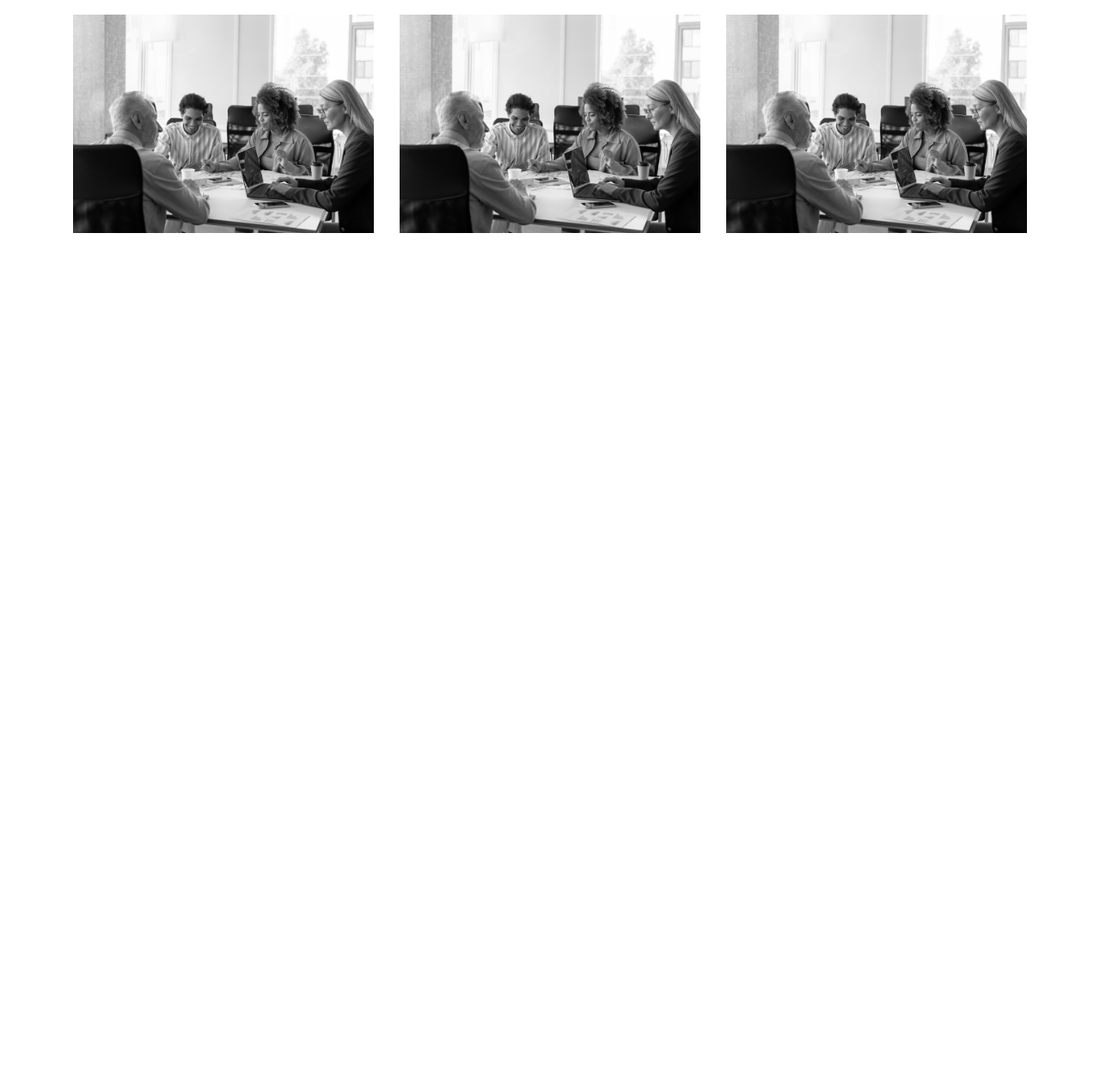
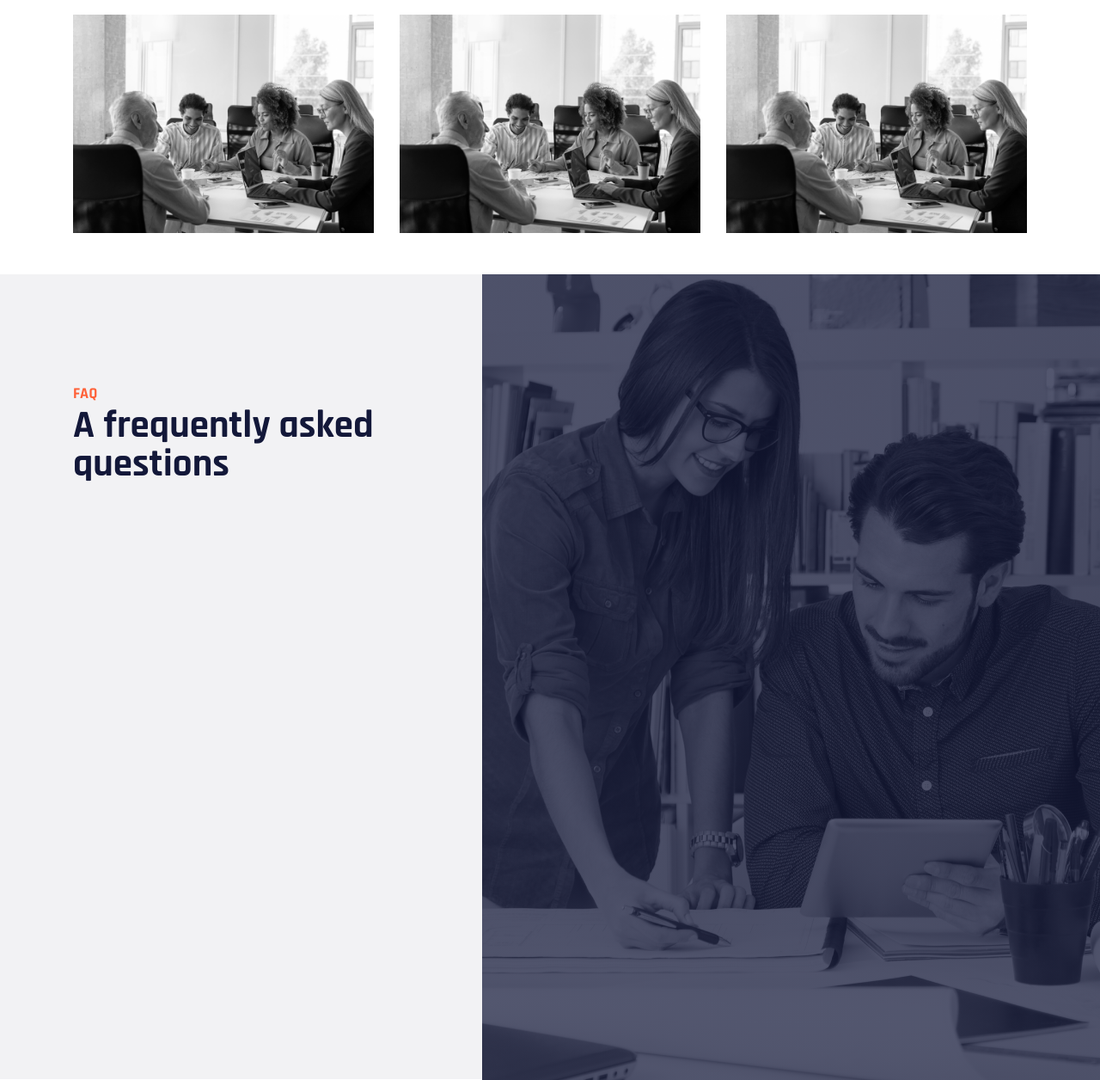
Before and after one commit to nishad0055/Mostan, a plain HTML site: page index.html in a window 1280 px wide. Shown: the part 2719-3975 px from the top of the page at 86% size. Before the commit the page ends 2990 px from the top, so only its background shows below. Drawn offline with nearby package versions, Linux system fonts and the light colour scheme.

Commit message:
accordation

```diff
--- a/css/style.css
+++ b/css/style.css
@@ -270,3 +270,45 @@ small {
 .gap {
   row-gap: 20px;
 }
+
+/* Frequently css */
+.frequently-bg {
+  width: 100%;
+  height: 936px;
+  background: #f2f2f4;
+  position: relative;
+}
+.faq-img {
+  position: absolute;
+  background: linear-gradient(
+      0deg,
+      rgba(19, 24, 57, 0.73),
+      rgba(19, 24, 57, 0.73)
+    ),
+    url(../images/annotation.png);
+  width: 719px;
+  height: 937px;
+  top: 0;
+  right: 0;
+}
+.faq-info {
+  padding-top: 124px;
+  padding-right: 224px;
+}
+.faq-info p {
+  font-family: "Rajdhani";
+  font-style: normal;
+  font-weight: 700;
+  font-size: 18px;
+  line-height: 30px;
+  text-transform: uppercase;
+  color: #ff6138;
+}
+.faq-info h2 {
+  font-family: "Rajdhani";
+  font-style: normal;
+  font-weight: 700;
+  font-size: 45px;
+  line-height: 45px;
+  color: #131839;
+}
--- a/index.html
+++ b/index.html
@@ -238,18 +238,29 @@
             </div>
         </div>
     </section>
+    <!-- case study end -->
+
+    <!-- Frequently start -->
+    <section class="mt-5">
+        <div class="frequently-bg">
+            <div class="faq-img">
+            </div>
+            <div class="container">
+                <div class="faq-info">
+                    <p class="m-0">FAQ</p>
+                    <h2 class="m-0">A frequently asked <br> questions</h2>
+                </div>
+
+            </div>
+        </div>
+    </section>
+    <!-- Frequently end -->
 
 
 
     <!-- bootstrap js link -->
-    <script src="https://code.jquery.com/jquery-3.4.1.slim.min.js"
-        integrity="sha384-J6qa4849blE2+poT4WnyKhv5vZF5SrPo0iEjwBvKU7imGFAV0wwj1yYfoRSJoZ+n"
-        crossorigin="anonymous"></script>
-    <script src="https://cdn.jsdelivr.net/npm/popper.js@1.16.0/dist/umd/popper.min.js"
-        integrity="sha384-Q6E9RHvbIyZFJoft+2mJbHaEWldlvI9IOYy5n3zV9zzTtmI3UksdQRVvoxMfooAo"
-        crossorigin="anonymous"></script>
-    <script src="https://cdn.jsdelivr.net/npm/bootstrap@4.4.1/dist/js/bootstrap.min.js"
-        integrity="sha384-wfSDF2E50Y2D1uUdj0O3uMBJnjuUD4Ih7YwaYd1iqfktj0Uod8GCExl3Og8ifwB6"
+    <script src="https://cdn.jsdelivr.net/npm/bootstrap@5.2.3/dist/js/bootstrap.min.js"
+        integrity="sha384-cuYeSxntonz0PPNlHhBs68uyIAVpIIOZZ5JqeqvYYIcEL727kskC66kF92t6Xl2V"
         crossorigin="anonymous"></script>
 </body>
 </html>
```
